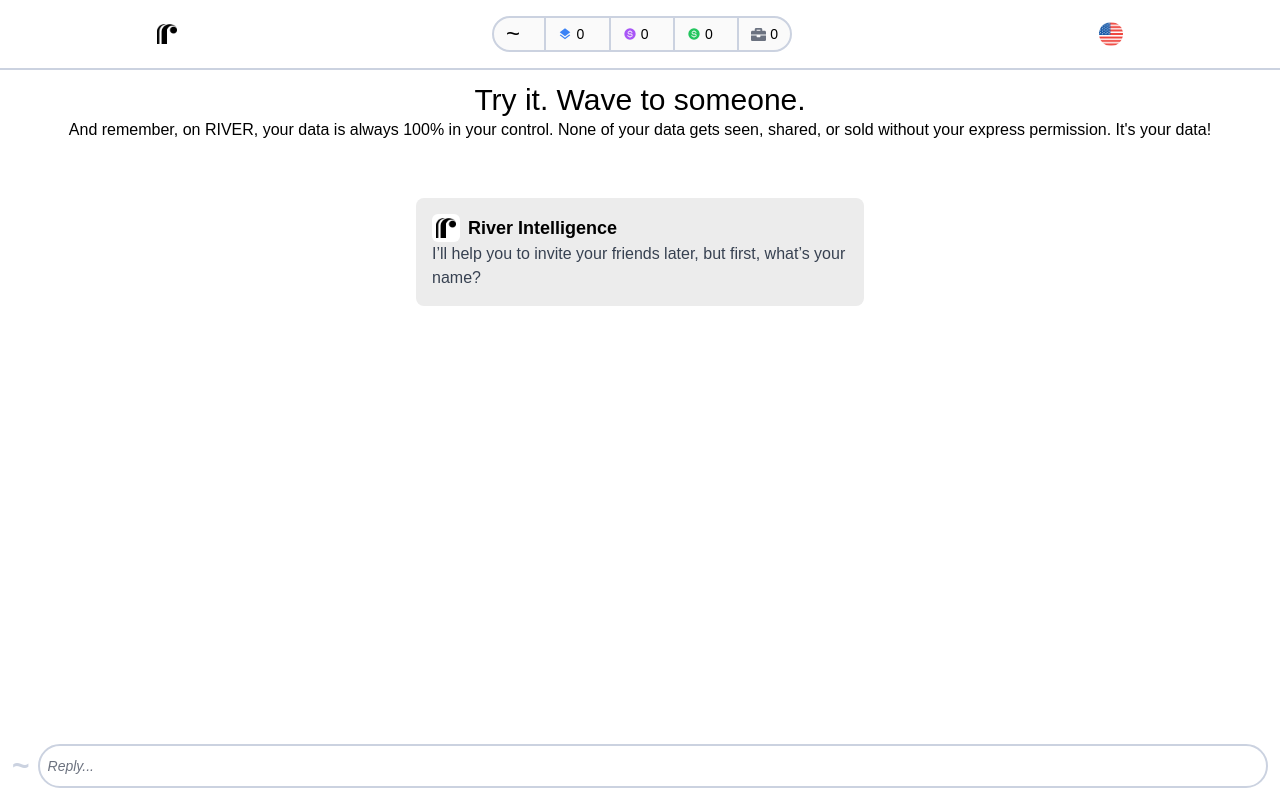
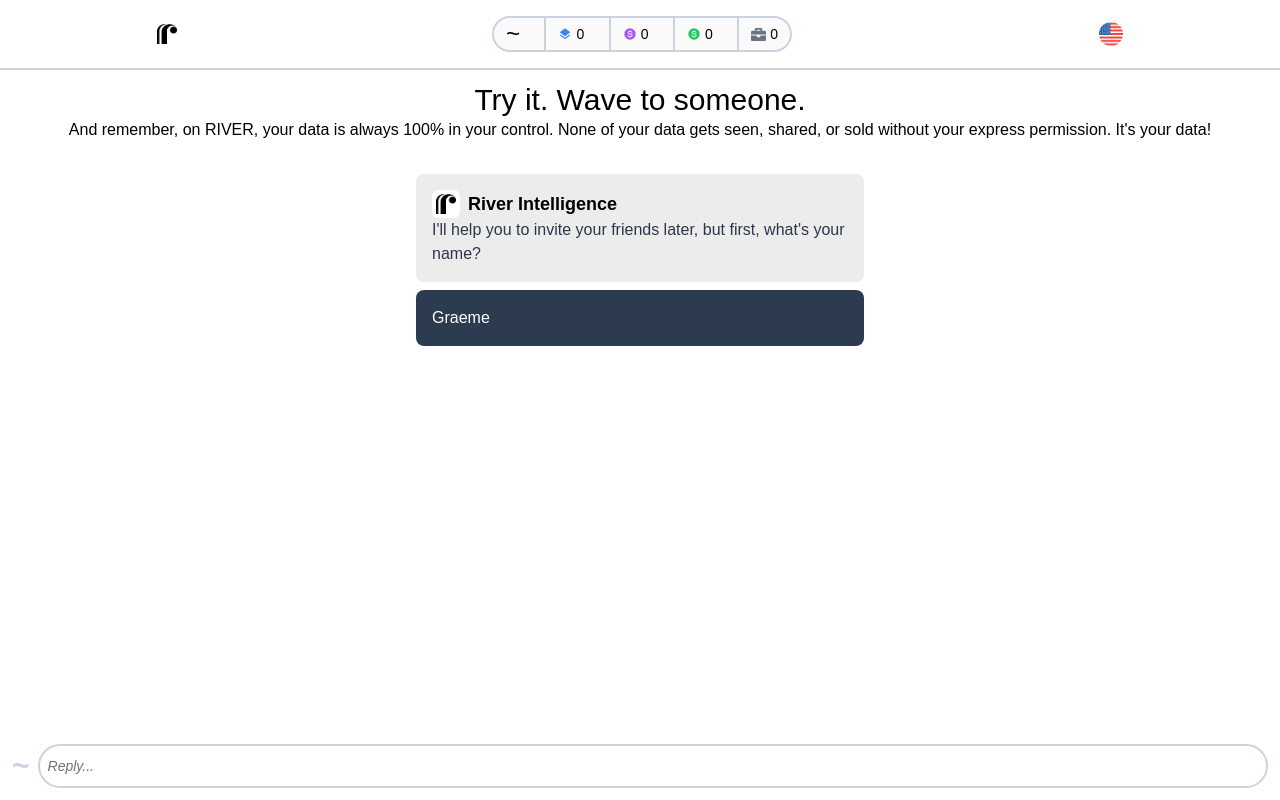
Before and after one commit to RIVER-Data-AI/moment-0, a Next.js app: page /chat in a window 1280 px wide. Built offline with nearby package versions, Linux system fonts and the light colour scheme.

Commit message:
feat: made components  for chat body

```diff
--- /dev/null
+++ b/src/components/ChatBubble.tsx
@@ -0,0 +1,39 @@
+import React from "react";
+
+interface ChatBubbleProps {
+  message: string;
+  sender: "user" | "river";
+}
+
+const ChatBubble: React.FC<ChatBubbleProps> = ({ message, sender }) => {
+  const isUser = sender === "user";
+  return (
+    <div
+      className={`max-w-md mx-auto mt-2 p-4 rounded-lg ${
+        isUser ? "bg-chat-primary-bg" : "bg-chat-secondary-bg"
+      }`}
+    >
+      <div className="flex items-center">
+        {!isUser && (
+          <div className="w-7 h-7 rounded-md bg-white flex items-center justify-center mr-2">
+            <img src="/logo.png" alt="Logo" className="w-5 h-5" />
+          </div>
+        )}
+        <h2
+          className={`text-lg font-semibold ${
+            isUser ? "text-right text-white" : "text-black"
+          }`}
+        >
+          {!isUser && "River Intelligence"}
+        </h2>
+      </div>
+      <div>
+        <p className={`${isUser ? "text-white" : "text-river-black"}`}>
+          {message}
+        </p>
+      </div>
+    </div>
+  );
+};
+
+export default ChatBubble;
--- a/src/pages/chat.tsx
+++ b/src/pages/chat.tsx
@@ -1,5 +1,6 @@
 import React from "react";
 import TildeHeader from "@/components/TildeHeader";
+import ChatBubble from "@/components/ChatBubble";
 
 const chat = () => {
   return (
@@ -24,22 +25,11 @@
         </div>
       </div>
       <div className="p-3">
-        <div className="max-w-md mx-auto mt-8 p-4 rounded-lg bg-chat-secondary-bg">
-          <div className="flex items-center">
-            <div className="w-7 h-7 rounded-md bg-white flex items-center justify-center mr-2">
-              <img src="/logo.png" alt="Logo" className="w-5 h-5" />
-            </div>
-            <h2 className="text-lg font-semibold text-black">
-              River Intelligence
-            </h2>
-          </div>
-          <div className="">
-            <p className="text-gray-700">
-              I’ll help you to invite your friends later, but first, what’s your
-              name?
-            </p>
-          </div>
-        </div>
+        <ChatBubble
+          message="I'll help you to invite your friends later, but first, what's your name?"
+          sender="river"
+        />
+        <ChatBubble message="Graeme" sender="user" />
       </div>
       <div className="w-full fixed bottom-0 left-0 p-3 flex items-center gap-2">
         <span className="text-3xl text-primary-border font-bold">~</span>
--- a/tailwind.config.ts
+++ b/tailwind.config.ts
@@ -11,6 +11,7 @@
       colors: {
         background: "var(--background)",
         foreground: "var(--foreground)",
+        "river-black": "#2D3648",
         "primary-border": "#CBD2E0",
         "main-action": "#2D3748",
         "chat-primary-bg": "#2C3B4F",
```
